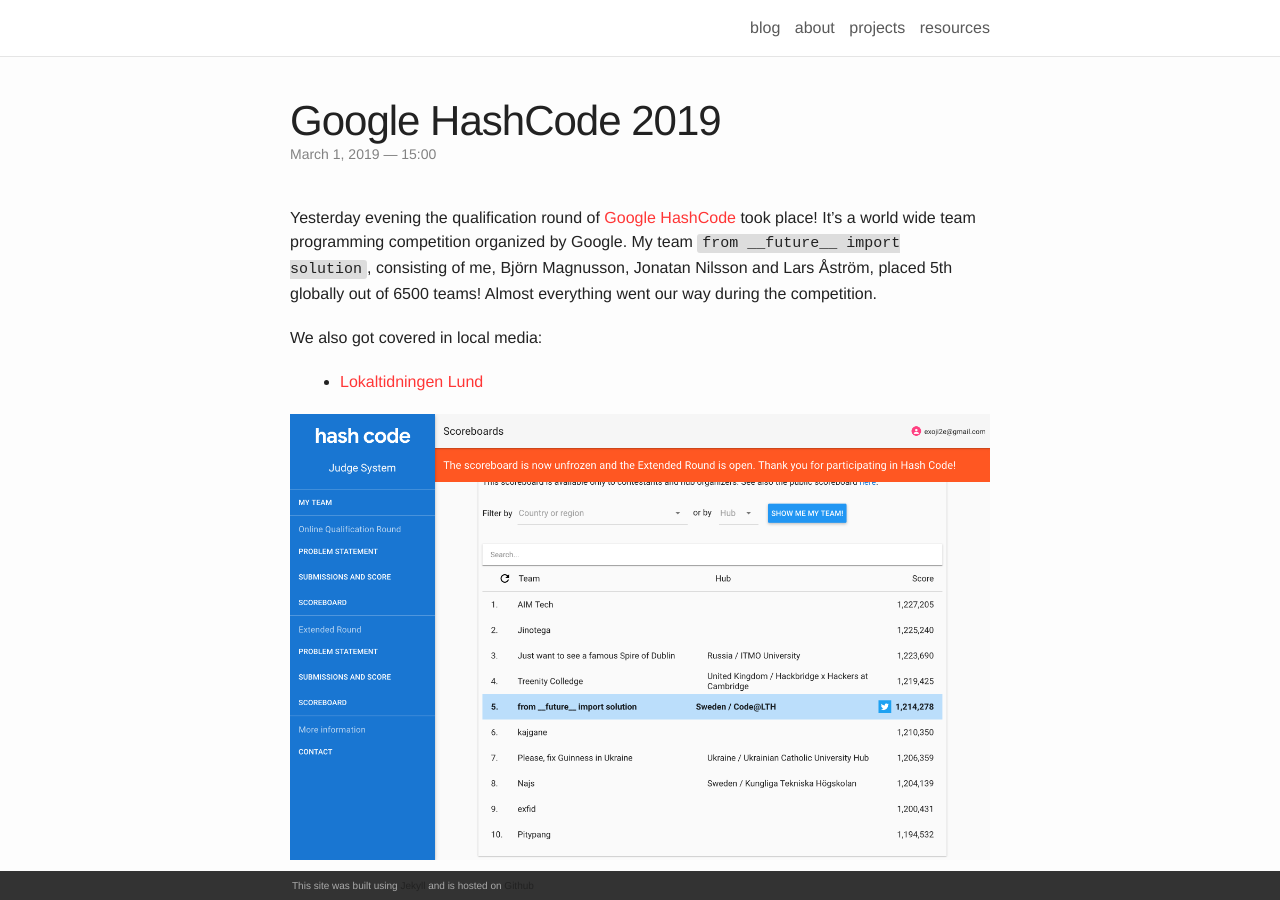
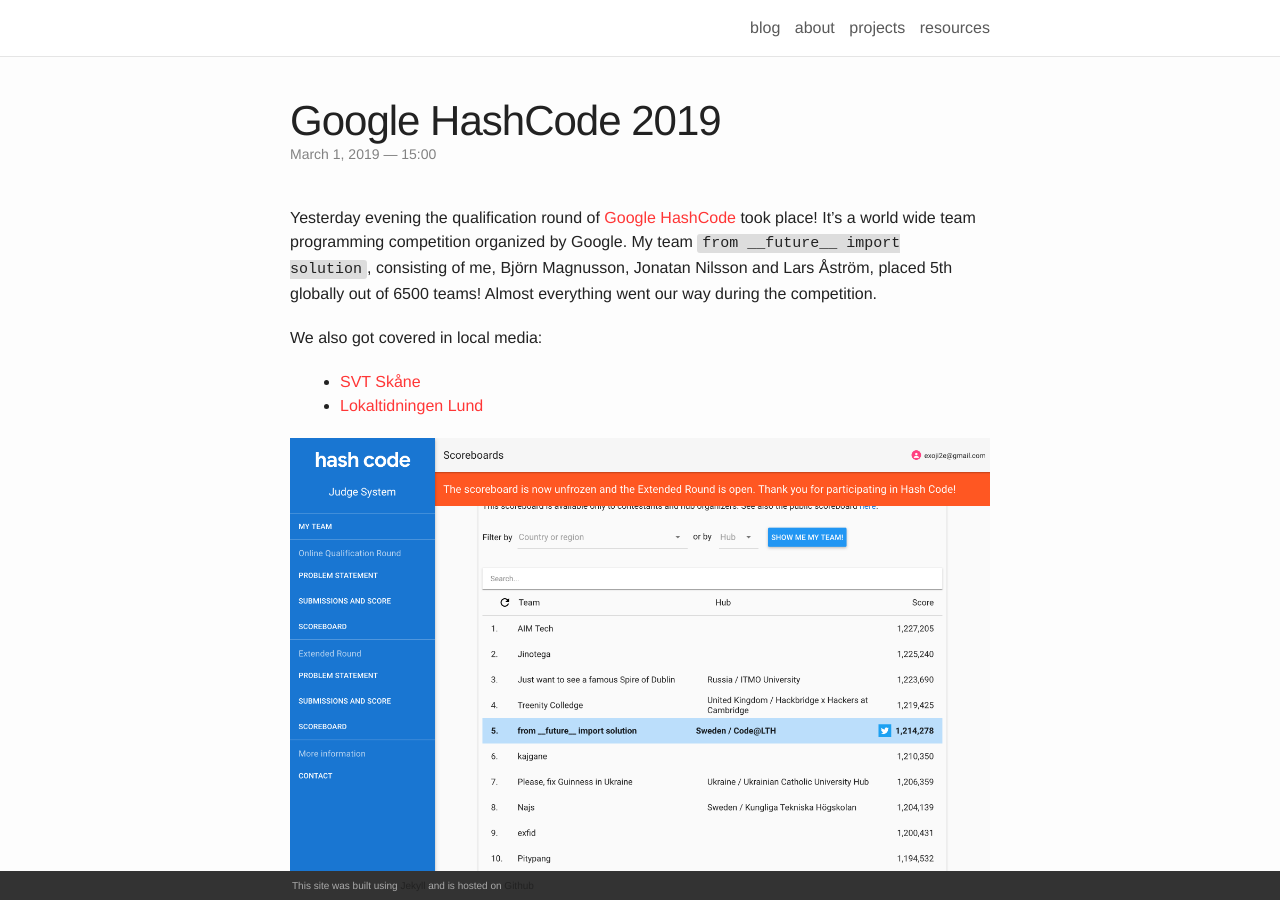
Before and after one commit to exoji2e/exoji2e.github.com, a Jekyll site: the page built from _posts/2019-03-01-hashcode.md, in a window 1280 px wide and 900 px high. Built offline with Jekyll 4.4.1, drawn with Linux system fonts in a browser that asks for light colours; nearby versions of some CDN libraries.

Commit message:
add link to SVT as well

```diff
--- a/_posts/2019-03-01-hashcode.md
+++ b/_posts/2019-03-01-hashcode.md
@@ -8,6 +8,7 @@
 Yesterday evening the qualification round of [Google HashCode](https://codingcompetitions.withgoogle.com/hashcode/) took place! It's a world wide team programming competition organized by Google. My team `from __future__ import solution`, consisting of me, Björn Magnusson, Jonatan Nilsson and Lars Åström, placed 5th globally out of 6500 teams! Almost everything went our way during the competition.
 
 We also got covered in local media:
+- [SVT Skåne](https://www.svt.se/nyheter/lokalt/skane/programeringslag-fran-lund-vann-stora-internationella-framgangar)
 - [Lokaltidningen Lund](http://lund.lokaltidningen.se/nyheter/2019-03-01/-Lundalag-i-topp-vid-v%C3%A4rldsomsp%C3%A4nnande-Googlet%C3%A4vling-4302346.html)
 
 ![scoreboard](/img/2019/20190301-hashcode-scoreboard.png){: width="100%"}
```
